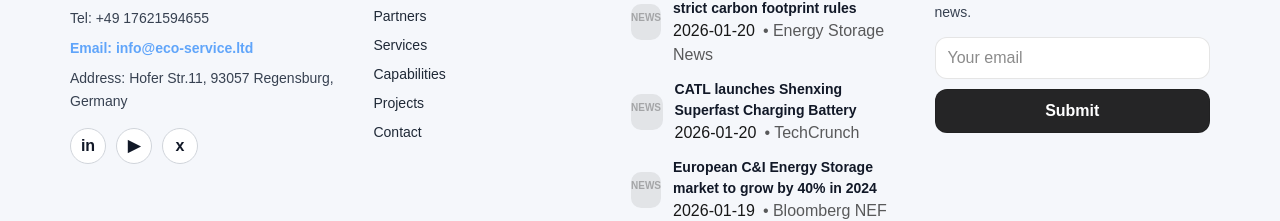
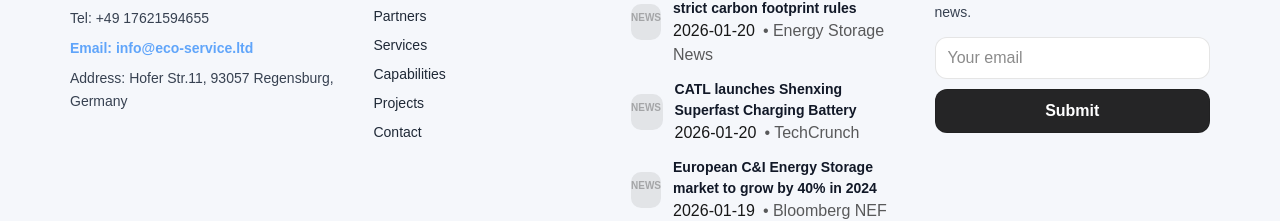
Before and after one commit to qsnba/EcoService, a Next.js app: page / in a window 1280 px wide. Shown: the part 4388-4609 px from the top of the page. Built offline with nearby package versions, Linux system fonts and the light colour scheme.

Commit message:
Final version: clean UI and contact links

```diff
--- a/app/page.tsx
+++ b/app/page.tsx
@@ -807,11 +807,11 @@ function AboutSection() {
             </div>
             <div style={s.aboutItem}>{t.about.contact.address}</div>
 
-            <div style={s.socialRow}>
+            {/* <div style={s.socialRow}>
               <a style={s.socialDot} href="#" aria-label="LinkedIn">in</a>
               <a style={s.socialDot} href="#" aria-label="YouTube">▶</a>
               <a style={s.socialDot} href="#" aria-label="X">x</a>
-            </div>
+            </div> */}
           </div>
 
           {/* 快速入口 */}
```
